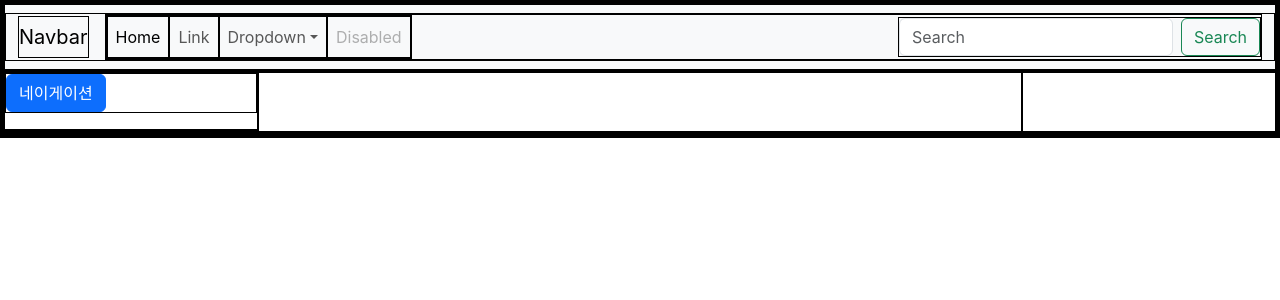
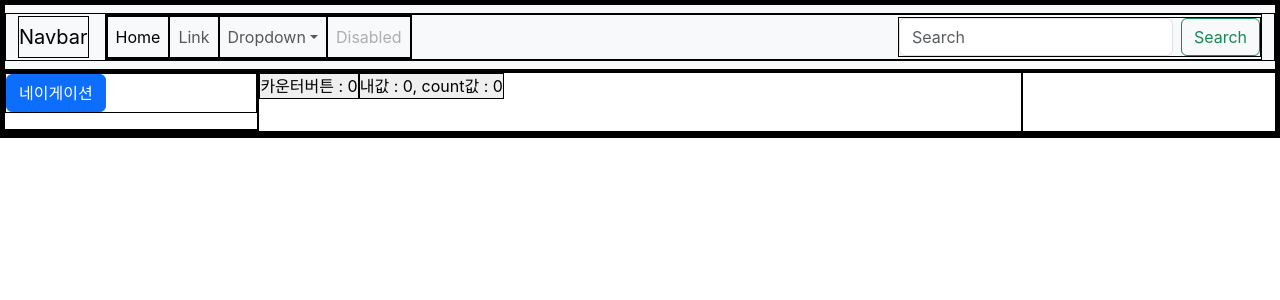
Before and after one commit to kyh012412/react_side_project1, a React (Create React App) app: page /isout in a window 1280 px wide. Shown: the top 300 px of the page. Built offline with nearby package versions, Linux system fonts and the light colour scheme; the HTML template or start-up script is replaced by a standard one.

Commit message:
board 조금 수정했지만 여전히 작동이 안됨

```diff
--- a/src/App.js
+++ b/src/App.js
@@ -8,6 +8,7 @@ import Navbar from './component/Navbar';
 import './css/mytemplate.css'
 import CardInGame from './component/CardInGame';
 import BoardInGame from './component/BoardInGame';
+import IsOutsideInfoComeLater from './component/IsOutsideInfoComeLater';
 
 function App() {
   return (
@@ -32,6 +33,7 @@ function App() {
               <Route path="/card" element={<CardInGame
               name="asset0" imagePath="/img/card/asset0.svg"/>} />
               <Route path="/board" element={<BoardInGame num="2" jsonPath="/cardData.json" />} />
+              <Route path="/isout" element={<IsOutsideInfoComeLater/>}/>
             </Routes>
           </BrowserRouter>
         </div>
--- a/src/component/BoardInGame.js
+++ b/src/component/BoardInGame.js
@@ -21,7 +21,7 @@ const BoardInGame = ({num=2,jsonPath="/cardData.json"}) =>{
   return (
     <div className='Board'>
       {datas.map((data,idx)=>(
-        <CardInGame name={data.name} imagePath={data.imagePath} firstCard={firstCard}/>
+        <CardInGame name={data.name} imagePath={data.imagePath} firstCard={firstCard} setFirstCard={setFirstCard}/>
       ))}
     </div>
   );
--- a/src/component/CardInGame.js
+++ b/src/component/CardInGame.js
@@ -6,7 +6,7 @@ import '../css/farm.css';
  * @param {String} imagePath 이미지 경로
  * @returns
  */
-const CardInGame = ({name, imagePath,firstCard}) => {
+const CardInGame = ({name, imagePath,firstCard,setFirstCard}) => {
   const [isDisabled,setDisable] = new useState(false);
   const [isFlipped, setIsFlipped] = new useState(false);
 
@@ -14,9 +14,18 @@ const CardInGame = ({name, imagePath,firstCard}) => {
     if(isDisabled){
       return;
     }
+
+    if(firstCard == null){
+      setFirstCard(thisCard);
+      setIsFlipped(!isFlipped);
+      return;
+    }
+
     if(firstCard == thisCard){
       return;
     }
+
+    //다른카드를 disable하는게 문제임
     if(firstCard.dataset.name == thisCard.dataset.name){
       setIsFlipped(!isFlipped);
       setDisable(true);
--- /dev/null
+++ b/src/component/IsOutsideInfoComeLater.js
@@ -0,0 +1,22 @@
+import { useState } from 'react';
+import SubButton from './SubButton';
+
+
+const IsOutsideInfoComeLater = ({name="카운터버튼"}) =>{
+  /** 단순한 카운터 변수 하나 소환 */
+  const [count,upCount] = useState(0);
+
+  const doUpCount = () =>{
+    alert('증가');
+    upCount(count+1);
+  }
+
+  return (
+    <>
+      <button type='button' onClick={()=>{doUpCount()}}>{name+" : "+count}</button>
+      <SubButton count={count} outfunction={doUpCount} />
+    </>
+  );
+}
+
+export default IsOutsideInfoComeLater;
--- /dev/null
+++ b/src/component/SubButton.js
@@ -0,0 +1,20 @@
+import { useState } from 'react';
+
+const SubButton = ({count=0,outfunction}) =>{
+  const[myValue,setMyValue] = new useState(count);
+
+  const isOdd = ()=>{
+    if(count%2==1){
+      console.log("홀수 : "+count);
+    }else{
+      console.log("짝수 : "+count);
+    }
+    outfunction();
+  }
+
+  return(
+    <button type='button' onClick={isOdd}>{"내값 : "+myValue+", count값 : "+count}</button>
+  );
+}
+
+export default SubButton;
```
